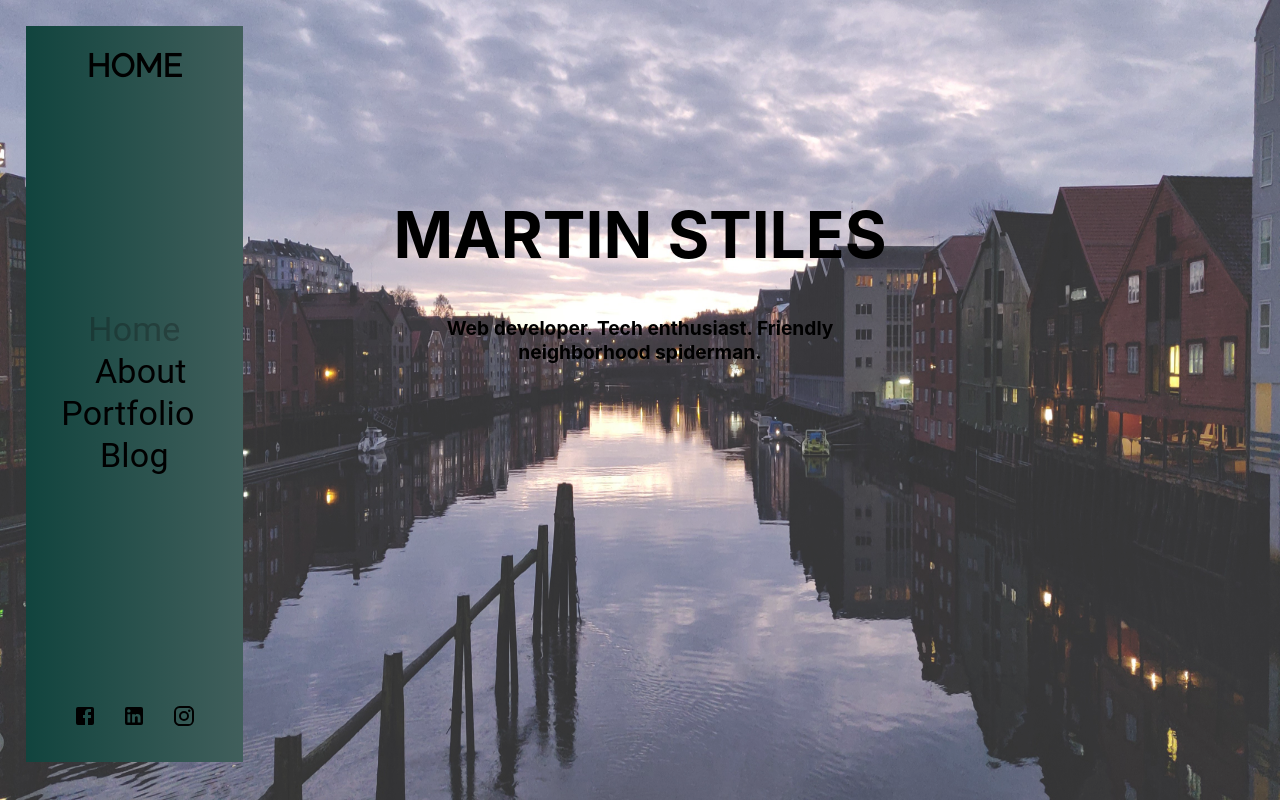
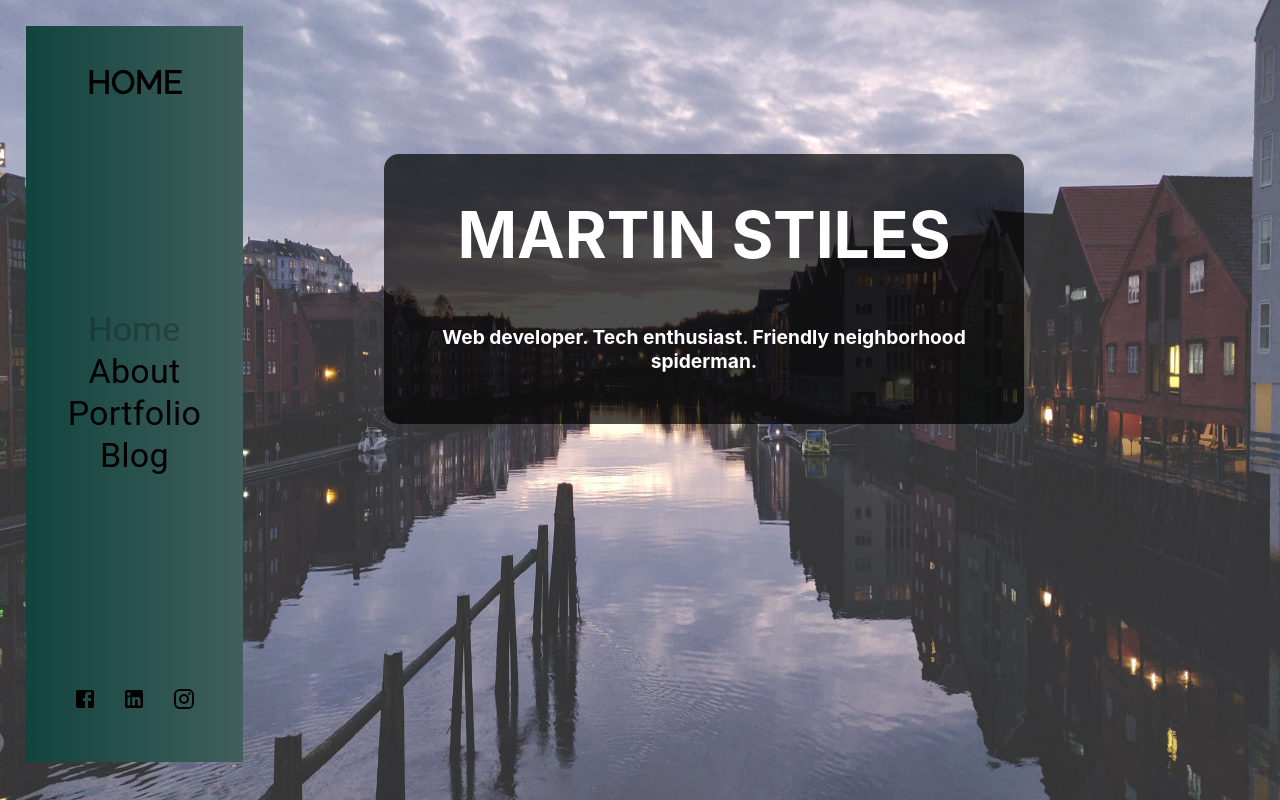
Before and after one commit to martinstiles/website-old, a React (Create React App) app: page / in a window 1280 px wide. Built offline with nearby package versions, Linux system fonts and the light colour scheme; a web font is replaced by a local one.

Commit message:
add black backgound in home

```diff
--- a/src/components/home.js
+++ b/src/components/home.js
@@ -2,21 +2,23 @@ import React from 'react'
 
 const Home = () => {
 	const container = {
-		position: 'fixed',
-		width: '40%',
+		position: 'absolute',
+		width: '50%',
 		marginTop: '12%',
 		margiRight: 'auto',
 		marginLeft: '30%',
 		zIndex: 3,
 		textAlign: 'center',
 		alignItems: 'center',
-		fontWeight: 'bold'
+		fontWeight: 'bold',
+		backgroundColor: `rgb(${[0,0,0,0.7]})`,
+		borderRadius: '15px'
 	}
 
 	return (
 		<div style={container}>
-			<h1 style={{fontSize: '5vw'}}> MARTIN STILES </h1>
-			<p style={{fontSize: '1.5vw'}}> Web developer. Tech enthusiast. Friendly neighborhood spiderman.</p>
+			<h1 style={{fontSize: '5vw', color: 'white', opacity: 1}}> MARTIN STILES </h1>
+			<p style={{fontSize: '1.5vw', color: 'white', margin: '4vw 2vw'}}> Web developer. Tech enthusiast. Friendly neighborhood spiderman.</p>
 		</div>
 	)
 }
--- a/src/components/navbar.js
+++ b/src/components/navbar.js
@@ -34,7 +34,7 @@ const Navbar = () => {
 
   // Header style
   const verticalHeader = {
-    marginTop: '10%',
+    marginTop: '3vw',
     fontSize: '2.5vw',
     fontWeight: 'bold'
   }
@@ -57,19 +57,13 @@ const Navbar = () => {
     flexDirection: 'row',
     justifyContent: 'space-between',
     gridColumn: 2,
-    justifySelf: 'right',
+    justifySelf: 'stretch',
     marginRight: '10vw'
   }
 
   // Footer style
   const verticalFooter = {
-    marginBottom: '10%'
-  }
-  const horizontalFooter = {
-    display: 'flex',
-    flexDirection: 'row',
-    gridColumn: 3,
-    justifySelf: 'stretch'
+    marginBottom: '3vw'
   }
 
   const [currentPage, setCurrentPage] = useState('home')
@@ -93,13 +87,13 @@ const Navbar = () => {
 
         <div style={isHome ? verticalMidSection : horizonalMidSection}>
           <Link color='black' component="button" variant={midFontSize} onClick={() => onLinkClick('home')} disabled={currentPage === 'home'} underline={currentPage === 'home' ? 'none' : 'hover'} > Home </Link>
-          <Link style={{marginLeft: '2vw', marginRight: '1vw'}} color='black' component="button" variant={midFontSize} onClick={() => onLinkClick('about')} disabled={currentPage === 'about'} underline={currentPage === 'about' ? 'none' : 'hover'} > About </Link>
-          <Link style={{marginLeft: '1vw', marginRight: '2vw'}} color='black' component="button" variant={midFontSize} onClick={() => onLinkClick('portfolio')} disabled={currentPage === 'portfolio'} underline={currentPage === 'portfolio' ? 'none' : 'hover'}> Portfolio </Link>
-          <Link color='black' component="button" variant={midFontSize} onClick={() => onLinkClick('blog')} disabled={currentPage === 'blog'} underline={currentPage === '' ? 'none' : 'hover'}> Blog </Link>
+          <Link color='black' component="button" variant={midFontSize} onClick={() => onLinkClick('about')} disabled={currentPage === 'about'} underline={currentPage === 'about' ? 'none' : 'hover'} > About </Link>
+          <Link color='black' component="button" variant={midFontSize} onClick={() => onLinkClick('portfolio')} disabled={currentPage === 'portfolio'} underline={currentPage === 'portfolio' ? 'none' : 'hover'}> Portfolio </Link>
+          <Link color='black' component="button" variant={midFontSize} onClick={() => onLinkClick('blog')} disabled={currentPage === 'blog'} underline={currentPage === 'blog' ? 'none' : 'hover'}> Blog </Link>
         </div>
 
         { isHome &&
-          <div style={isHome ? verticalFooter : horizontalFooter}>
+          <div style={verticalFooter}>
             <Link style={{color: 'black', fontSize: '50px'}} target="_blank" href='https://www.facebook.com/martin.stiles.9'><FacebookIcon/></Link>
             <Link style={{color: 'black', margin: '0 10% 0 10%'}} target="_blank" href='https://www.linkedin.com/in/martin-stiles-39b662171/'> <LinkedInIcon /> </Link>
             <Link style={{color: 'black'}} target="_blank" href='https://www.instagram.com/msstiles/'> <InstagramIcon /> </Link>
```
